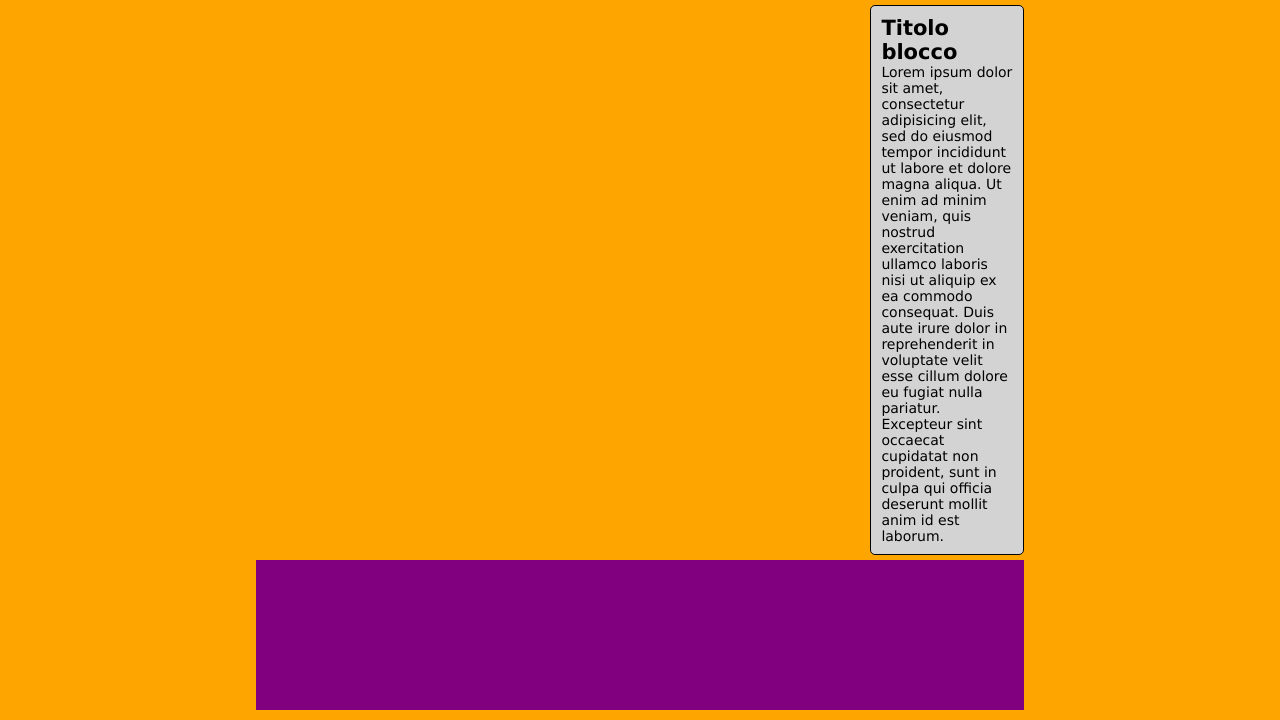
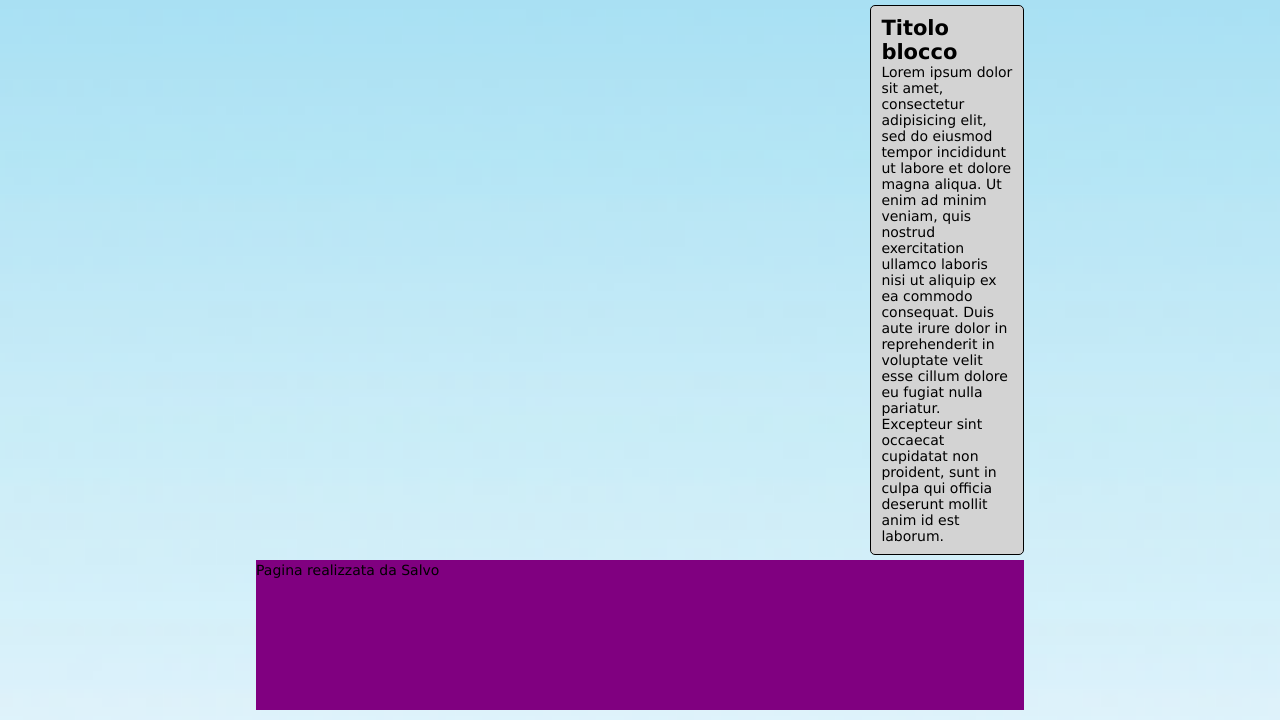
Before and after one commit to rescueDev/htmlcss-struttura-wp, a plain HTML site: page bonus/index.html in a window 1280 px wide. Shown: the part 1445-2165 px from the top of the page. Drawn offline with Linux system fonts and the light colour scheme.

Commit message:
background image body

```diff
--- a/bonus/css/style.css
+++ b/bonus/css/style.css
@@ -20,7 +20,9 @@
 
 /* sfondo body */
 body {
-  background-color:orange;
+  background-image: url(../img/background.png);
+  background-size: cover;
+
 }
 
 /* header */
@@ -113,7 +115,15 @@ section {
 
 /* footer */
 footer {
+
+  width: 100%;
+  /* debug */
   height: 150px;
-  width: 100%;
   background-color: purple;
+  /* fine debug */
 }
+
+footer span {
+  text-align: center;
+  font-size: 14px;
+}
--- a/bonus/index.html
+++ b/bonus/index.html
@@ -89,6 +89,8 @@
 
       <footer>
 
+          <span>Pagina realizzata da Salvo</span>
+
       </footer>
 
     </div>
```
Also changed, not shown: bonus/img/background.png (added).
